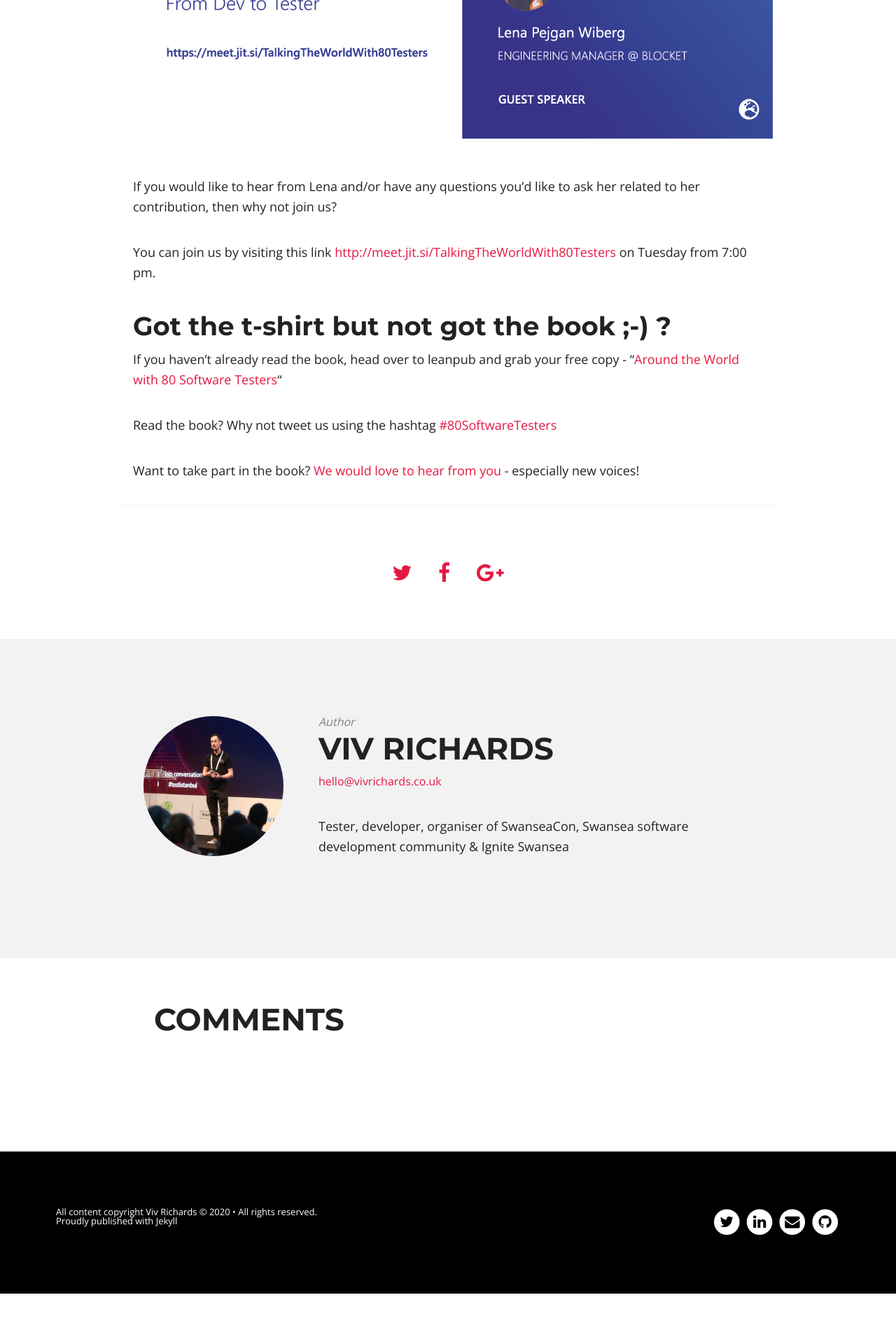
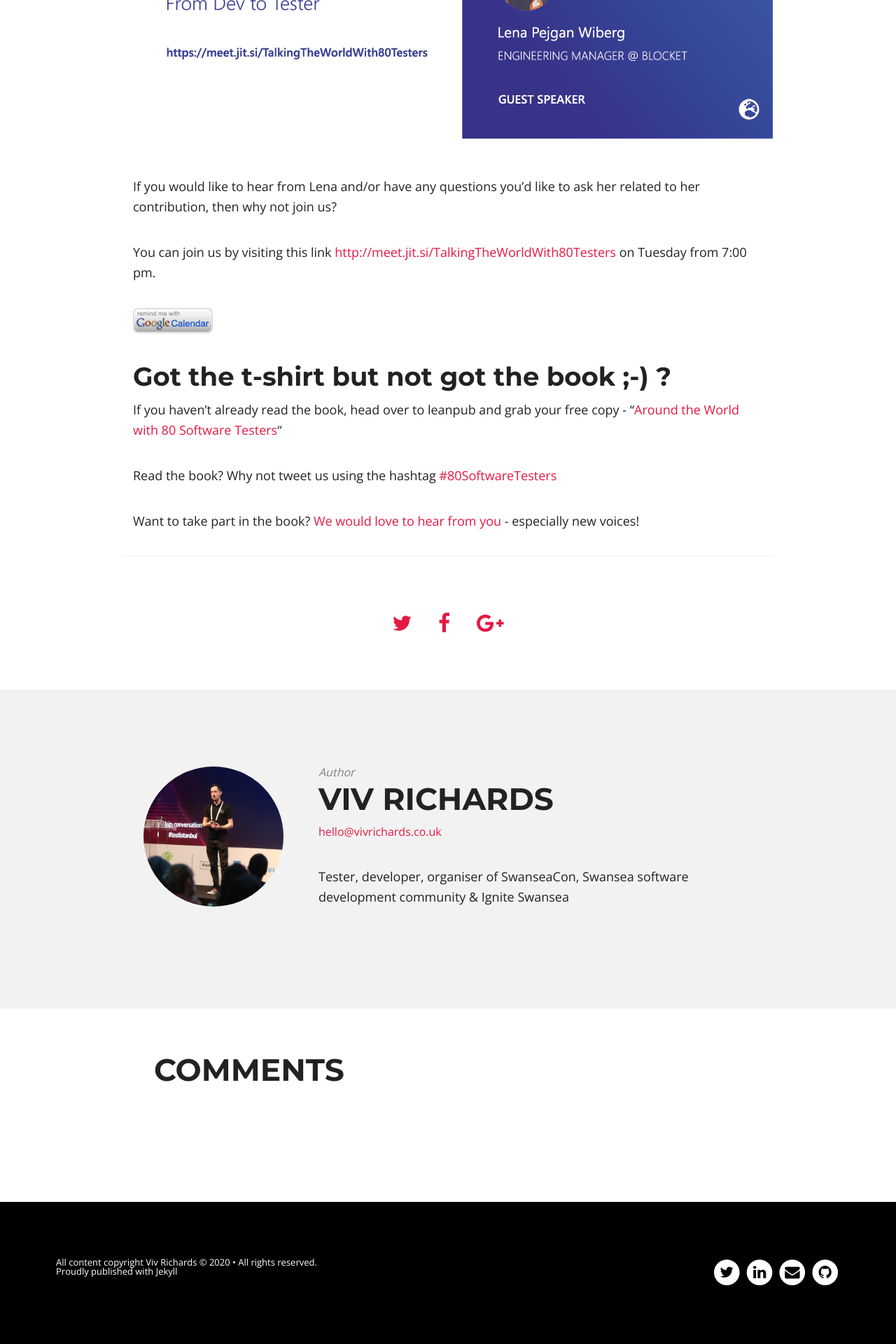
Before and after one commit to vivrichards600/vivrichards600.github.io, a Jekyll site: the page built from _posts/2020-04-17-talking-the-world.md, in a window 1280 px wide. Shown: the part 2197-4117 px from the top of the page at 70% size. Built offline with Jekyll 4.4.1, drawn with Linux system fonts in a browser that asks for light colours; nearby versions of some CDN libraries; comment, search, counter and statistics services are not loaded; before the commit the page ends 4045 px from its top, so only the background shows below that.

Commit message:
Adding google remind me button

```diff
--- a/_posts/2020-04-17-talking-the-world.md
+++ b/_posts/2020-04-17-talking-the-world.md
@@ -31,6 +31,8 @@ If you would like to hear from Lena and/or have any questions you’d like to as
 
 You can join us by visiting this link [http://meet.jit.si/TalkingTheWorldWith80Testers]( http://meet.jit.si/TalkingTheWorldWith80Testers) on Tuesday from 7:00 pm.
 
+<a href="http://www.google.com/calendar/event?action=TEMPLATE&dates=20200421T190000Z%2F20200421T194500Z&text=%231%20Talking%20the%20world%20with%2080%20testers%20-%20Lena%20Pejgan%20Wiberg&location=https%3A%2F%2Fmeet.jit.si%2FTalkingTheWorldWith80Testers&details=In%20this%20webinar%20we%20will%20be%20remotely%20joining%20Lena%20Pejgan%20Wiberg%20in%20Sweden%20where%20we%20will%20chat%20more%20about%20her%20book%20contribution%20titled%20%E2%80%9CFrom%20Dev%20to%20Tester%E2%80%9D%20(currently%20page%20105%20in%20the%20book)."><img src="/images/addtocal.gif"/></a>
+
 ## Got the t-shirt but not got the book ;-) ?
 
 If you haven’t already read the book, head over to leanpub and grab your free copy -  “[Around the World with 80 Software Testers](https://leanpub.com/AroundTheWorldWith80SoftwareTesters)“
```
